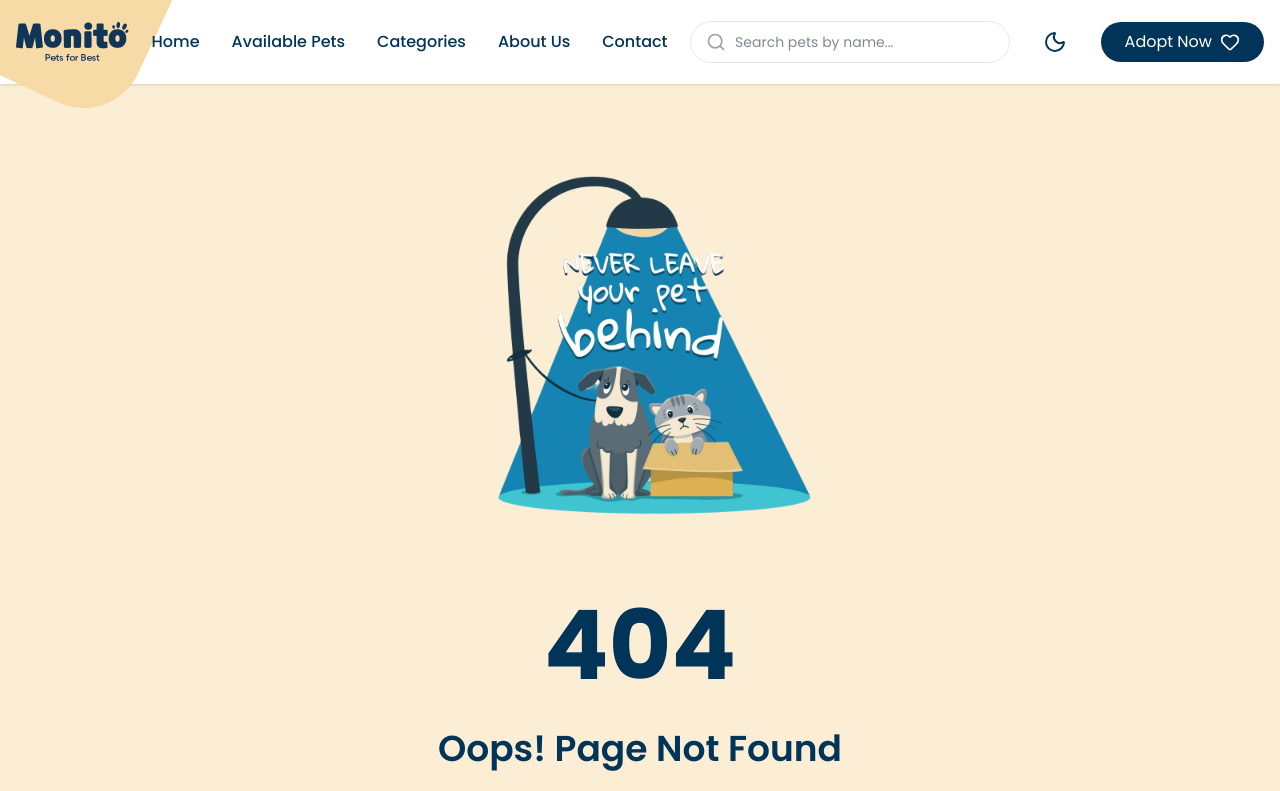
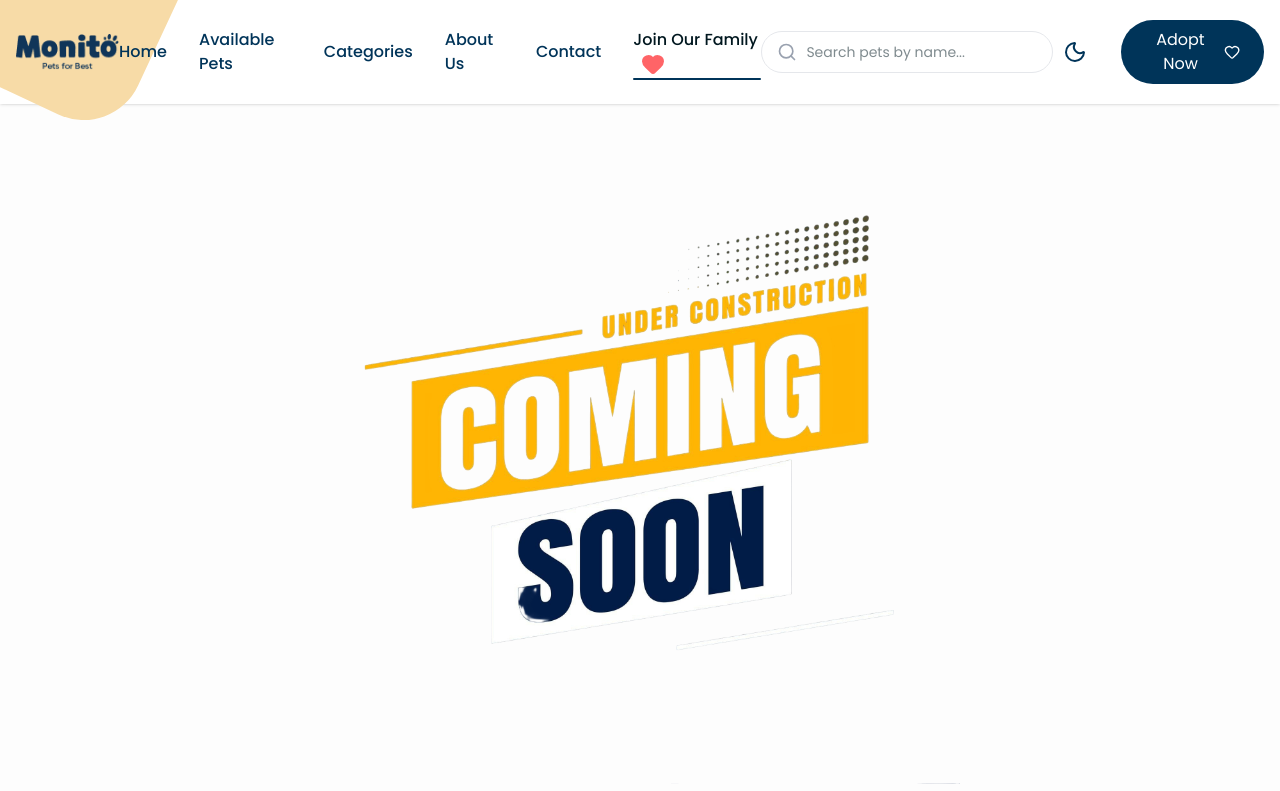
Before and after one commit to Ahmedwafy/Monito, a Next.js app: page /join-our-family in a window 1280 px wide. Before the commit this address had no page. Shown: the top 791 px of the page. Built offline with nearby package versions, Linux system fonts and the light colour scheme.

Commit message:
start to add auth

```diff
--- /dev/null
+++ b/app/(pages)/join-our-family/page.tsx
@@ -0,0 +1,25 @@
+import Link from "next/link";
+import * as images from "@/assets/images/images";
+import Image from "next/image";
+
+const petsFamily = () => {
+  return (
+    <div>
+      {/* <span>petsFamily</span>
+      <Link href="login">Login</Link>
+      <Link href="signUp">Sign Up</Link> */}
+
+      <div>
+        <Image
+          src={images.soon}
+          alt="Coming Soon"
+          className="mx-auto my-10 w-1/2"
+          width={500}
+          height={500}
+        />
+      </div>
+    </div>
+  );
+};
+
+export default petsFamily;
--- a/app/globals.css
+++ b/app/globals.css
@@ -102,12 +102,12 @@ h3 {
   line-height: 1.2;
   color: var(--color-primary-darkBlue);
 }
-a {
+/* a {
   color: var(--color-primary-darkBlue);
   &:hover {
     color: var(--color-secondary-monYellow);
   }
-}
+} */
 
 /* Sun animation in Navbar */
 @keyframes spin-once {
--- a/app/layouts/Navbar.tsx
+++ b/app/layouts/Navbar.tsx
@@ -20,6 +20,7 @@ import Image from "next/image";
 import { useTheme } from "next-themes";
 import { usePathname, useRouter } from "next/navigation";
 import { useEffect, useState } from "react";
+import { Heart } from "lucide-react";
 
 const navLinks = [
   { label: "Home", href: "/" },
@@ -27,12 +28,13 @@ const navLinks = [
   { label: "Categories", href: "/categories" },
   { label: "About Us", href: "/about" },
   { label: "Contact", href: "/contact" },
+  { label: "Join Our Family", href: "/join-our-family", icon: Heart },
 ];
 
 const Navbar = () => {
   const { theme, setTheme } = useTheme();
   const pathname = usePathname();
-  const router = useRouter()
+  const router = useRouter();
   const [mounted, setMounted] = useState(false);
   const [isMobileMenuOpen, setIsMobileMenuOpen] = useState(false);
   const [isSearchOpen, setIsSearchOpen] = useState(false);
@@ -86,8 +88,8 @@ const Navbar = () => {
               />
             </div>
           </Link>
-
-          {/* Desktop Menu */}
+          {/* ==================================================================================== */}
+          {/* =================================== Desktop Menu =================================== */}
           <div className="hidden md:flex items-center gap-8">
             {navLinks.map((link) => {
               const isActive = pathname === link.href;
@@ -99,19 +101,36 @@ const Navbar = () => {
                     font-medium transition-colors relative group
                     ${
                       isActive
-                        ? "text-(--color-secondary-monYellow) dark:text-yellow-400"
-                        : "text-(--color-primary-darkBlue) dark:text-gray-200 hover:text-(--color-secondary-monYellow) dark:hover:text-yellow-400"
+                        ? "text-(--color-neutral-5)! dark:text-yellow-400!"
+                        : "text-(--color-primary-darkBlue) dark-hover:text-(--color-secondary-monYellow) dark:hover:text-yellow-400"
                     }
                   `}
                 >
                   {link.label}
-                  {isActive && (
-                    <span className="absolute -bottom-1 left-0 w-full h-0.5 bg-(--color-secondary-monYellow) dark:bg-yellow-400 rounded-full transition-all duration-300" />
+                  {link.icon && (
+                    <link.icon
+                      className="inline-block ml-2 text-red-400"
+                      fill="currentColor"
+                    />
                   )}
+                  <span
+                    className={`absolute -bottom-1 left-0 w-full h-0.5 rounded-full origin-center transition-transform duration-300 ${
+                      isActive
+                        ? "scale-x-100 bg-(--color-primary-darkBlue)! dark:bg-yellow-400!"
+                        : "scale-x-0 bg-(--color-primary-darkBlue)! dark:bg-yellow-400! group-hover:scale-x-100"
+                    }`}
+                  />
                 </Link>
               );
             })}
           </div>
+          {/* <Link href="join-our-family" className="flex gap-2 ">
+            <span>Family</span>{" "}
+            <Heart
+              className="text-red-500 dark:text-red-400"
+              fill="currentColor"
+            />
+          </Link> */}
 
           {/* Desktop Search */}
           <div className="hidden md:block relative w-80">
@@ -190,7 +209,8 @@ const Navbar = () => {
         )}
       </header>
 
-      {/* Mobile Menu */}
+      {/* =================================================================================== */}
+      {/* =================================== Mobile Menu =================================== */}
       {isMobileMenuOpen && (
         <>
           <div
```
